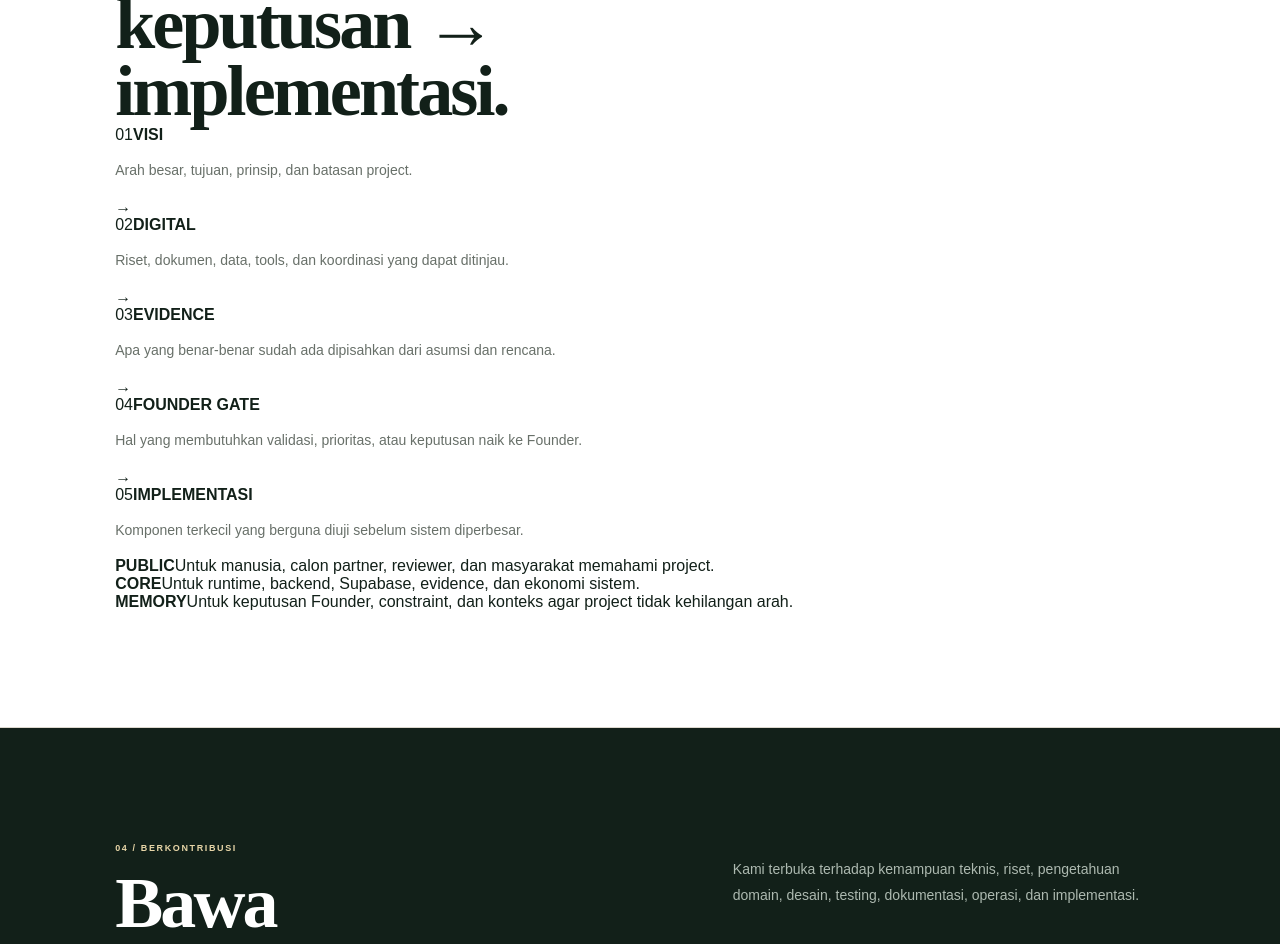
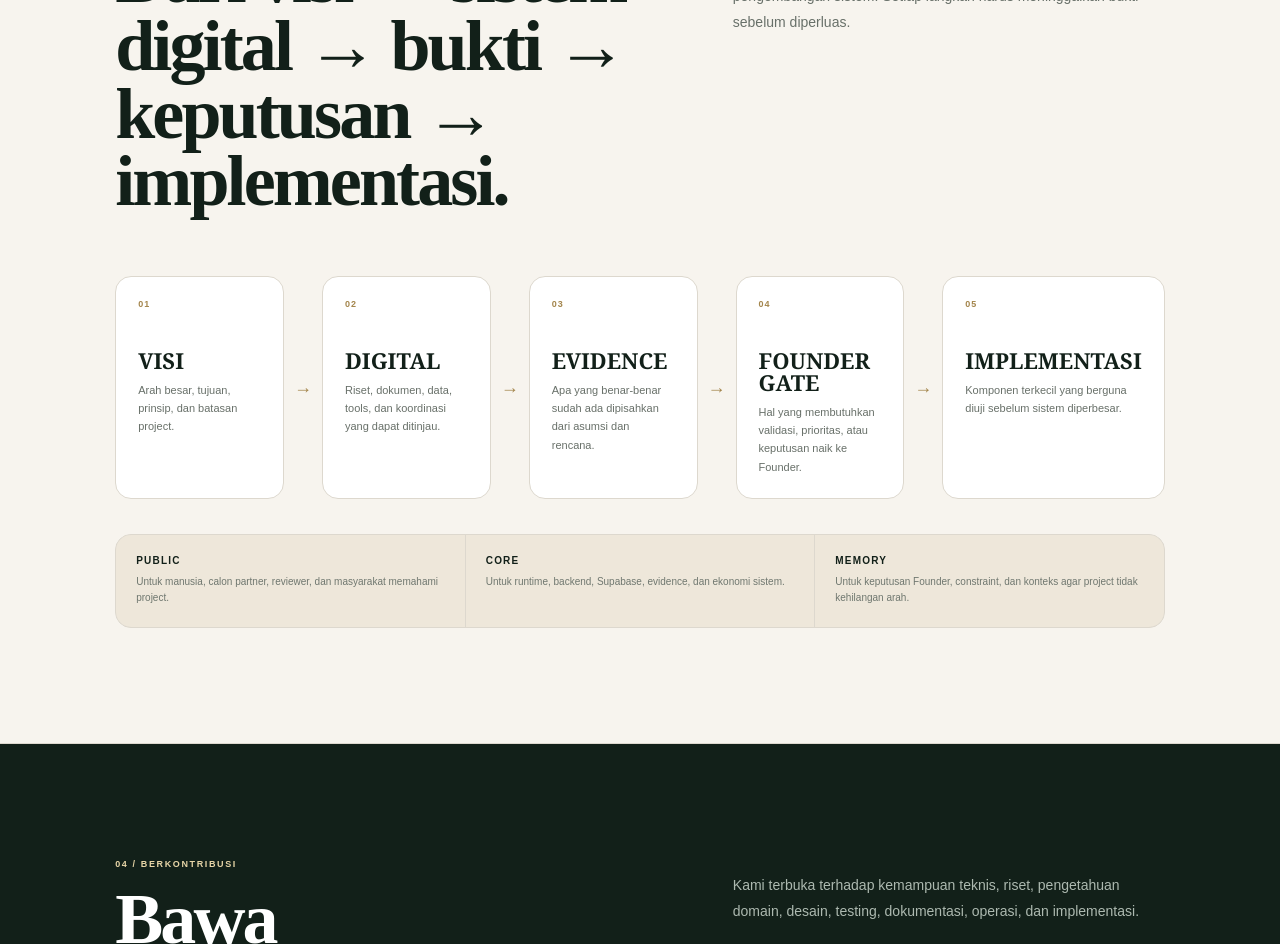
Before and after one commit to rllibo833-sudo/Landing-page-prototype, a React (Vite) app: page / in a window 1280 px wide. Shown: the part 3700-4644 px from the top of the page. Built offline with nearby package versions, Linux system fonts and the light colour scheme.

Commit message:
style: add public system architecture section

```diff
--- a/src/styles.css
+++ b/src/styles.css
@@ -24,7 +24,7 @@ body {
   margin: 0;
   background: var(--paper);
   color: var(--ink);
-  font-family: 'DM Sans', sans-serif;
+  font-family: 'DM Sans', Arial, sans-serif;
 }
 
 button,
@@ -238,7 +238,7 @@ a {
 
   margin: 28px 0;
 
-  font-family: 'Cormorant Garamond', serif;
+  font-family: 'Cormorant Garamond', Georgia, serif;
 
   font-size: clamp(52px, 8vw, 108px);
   line-height: 0.88;
@@ -635,6 +635,87 @@ a {
   line-height: 1;
 }
 
+/* SYSTEM FLOW */
+.systemFlowSection {
+  background: #f7f4ee;
+}
+
+.systemFlow {
+  display: grid;
+  grid-template-columns: 1fr auto 1fr auto 1fr auto 1fr auto 1fr;
+  align-items: stretch;
+  gap: 10px;
+  margin-top: 60px;
+}
+
+.systemFlowCard {
+  min-height: 190px;
+  display: flex;
+  flex-direction: column;
+  padding: 22px;
+  border: 1px solid var(--line);
+  border-radius: 16px;
+  background: var(--white);
+}
+
+.systemFlowCard > span {
+  color: var(--gold-dark);
+  font-size: 9px;
+  font-weight: 800;
+  letter-spacing: 0.12em;
+}
+
+.systemFlowCard strong {
+  margin-top: 40px;
+  font-family: 'Cormorant Garamond', Georgia, serif;
+  font-size: 22px;
+  line-height: 1;
+}
+
+.systemFlowCard p {
+  margin: 10px 0 0;
+  font-size: 11px;
+  line-height: 1.65;
+}
+
+.systemFlowArrow {
+  display: grid;
+  place-items: center;
+  color: var(--gold-dark);
+  font-size: 18px;
+  font-weight: 700;
+}
+
+.systemBoundary {
+  display: grid;
+  grid-template-columns: repeat(3, 1fr);
+  gap: 1px;
+  margin-top: 35px;
+  background: var(--line);
+  border: 1px solid var(--line);
+  border-radius: 16px;
+  overflow: hidden;
+}
+
+.systemBoundary > div {
+  display: flex;
+  flex-direction: column;
+  gap: 8px;
+  padding: 20px;
+  background: var(--cream);
+}
+
+.systemBoundary strong {
+  font-size: 10px;
+  letter-spacing: 0.12em;
+}
+
+.systemBoundary span {
+  color: var(--muted);
+  font-size: 10px;
+  line-height: 1.65;
+}
+
 /* DARK SECTION */
 
 .darkSection {
@@ -1027,6 +1108,19 @@ a {
 /* TABLET */
 
 @media (max-width: 1000px) {
+  .systemFlow {
+    grid-template-columns: 1fr;
+  }
+
+  .systemFlowArrow {
+    min-height: 20px;
+    transform: rotate(90deg);
+  }
+
+  .systemBoundary {
+    grid-template-columns: 1fr;
+  }
+
   .pathGrid,
   .contributionGrid,
   .growthSteps {
```
